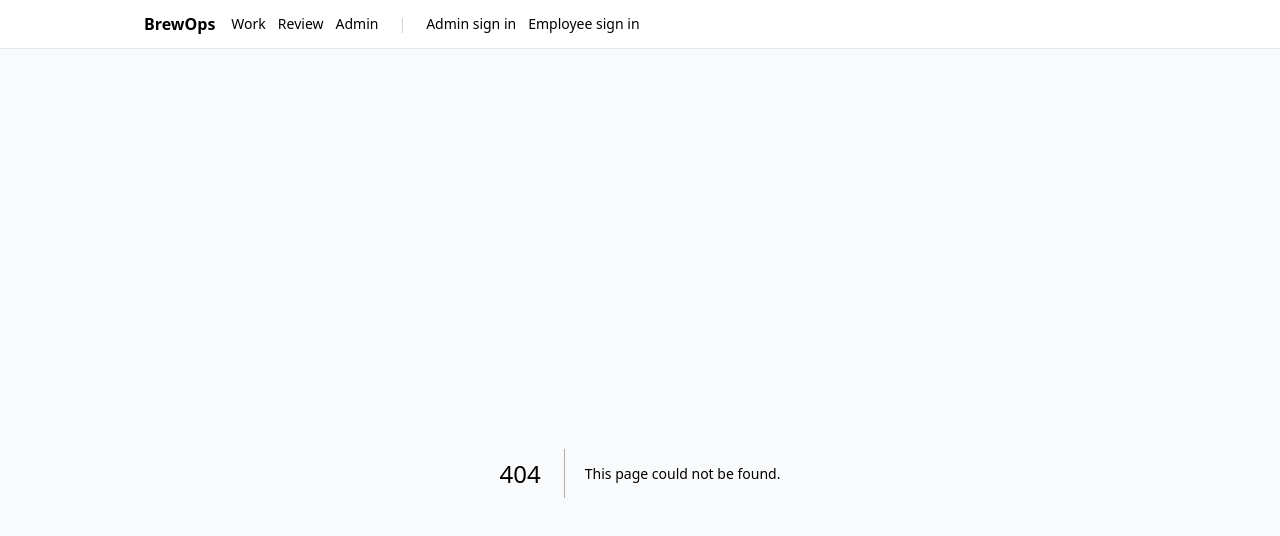
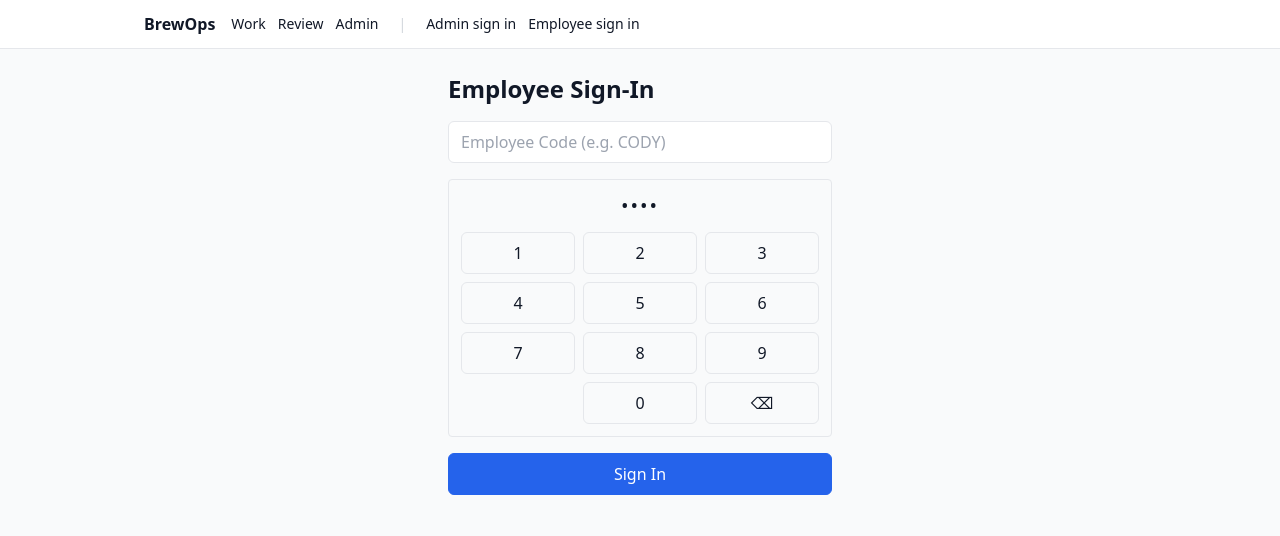
Before and after one commit to cody208/brewoplist100, a Next.js app: page /employee/signin in a window 1280 px wide. Before the commit this address had no page. Shown: the top 536 px of the page. Built offline with nearby package versions, Linux system fonts and the light colour scheme.

Commit message:
Create page.tsx

```diff
--- /dev/null
+++ b/app/employee/signin/page.tsx
@@ -0,0 +1,53 @@
+'use client'
+import { useState } from 'react'
+
+export default function EmployeeSignin(){
+  const [code, setCode] = useState('')
+  const [pin, setPin] = useState('')
+
+  async function signIn() {
+    const res = await fetch('/api/employee-login', {
+      method: 'POST',
+      headers: { 'Content-Type':'application/json' },
+      body: JSON.stringify({ code: code.trim().toUpperCase(), pin })
+    })
+    const j = await res.json()
+    if (!j.ok) return alert(j.error || 'Invalid code or PIN')
+    window.location.href = '/work'
+  }
+
+  function press(d:string){
+    if (d === 'del') { setPin(p=>p.slice(0,-1)); return }
+    if (pin.length < 4) setPin(p=>p + d)
+  }
+
+  return (
+    <div className="max-w-sm mx-auto space-y-4">
+      <h1 className="text-2xl font-bold">Employee Sign-In</h1>
+      <input
+        className="input w-full"
+        placeholder="Employee Code (e.g. CODY)"
+        value={code}
+        onChange={(e)=>setCode(e.target.value)}
+      />
+
+      <div className="border rounded p-3">
+        <div className="text-center text-xl tracking-widest mb-3">
+          {pin.padEnd(4,'•')}
+        </div>
+        <div className="grid grid-cols-3 gap-2">
+          {'123456789'.split('').map(n=>(
+            <button key={n} className="btn" onClick={()=>press(n)}>{n}</button>
+          ))}
+          <div />
+          <button className="btn" onClick={()=>press('0')}>0</button>
+          <button className="btn" onClick={()=>press('del')}>⌫</button>
+        </div>
+      </div>
+
+      <button className="btn btn-primary w-full" disabled={code.trim()==='' || pin.length!==4} onClick={signIn}>
+        Sign In
+      </button>
+    </div>
+  )
+}
```
